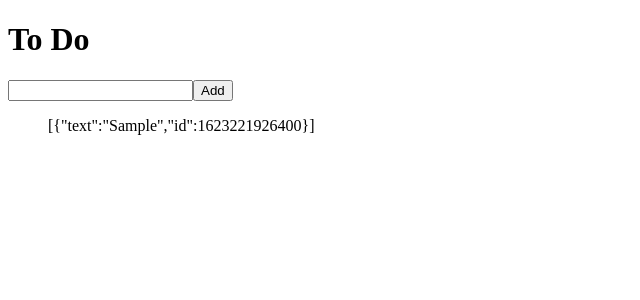
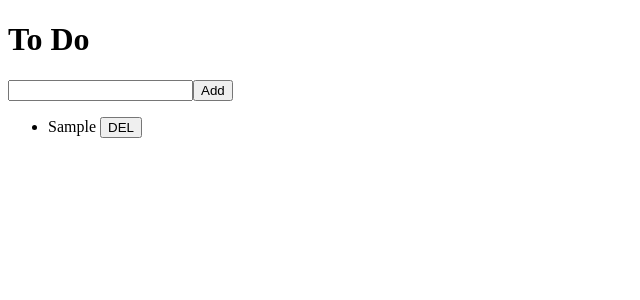
Before and after one commit to nickkies/vanilla-redux, a React (Create React App) app: page / in a window 1280 px wide. Both pictures are taken after typing "Sample" into the empty fields and a click on the button "Add". Shown: the top 300 px of the page, without its empty margins (0-640 px from the left). Built offline with nearby package versions, Linux system fonts and the light colour scheme.

Commit message:
delete to do

```diff
--- /dev/null
+++ b/src/component/ToDo.js
@@ -0,0 +1,19 @@
+import React from 'react';
+import {connect} from "react-redux";
+import {actionCreators} from "../store";
+
+function ToDo({ text, onBtnClick }) {
+    return (
+        <li>
+            {text} <button onClick={onBtnClick}>DEL</button>
+        </li>
+    );
+}
+
+function mapDispatchToProps(dispatch, ownProps) {
+    return {
+        onBtnClick: () => dispatch(actionCreators.deleteToDo(ownProps.id))
+    }
+}
+
+export default connect(null, mapDispatchToProps)(ToDo);
--- a/src/routes/Home.js
+++ b/src/routes/Home.js
@@ -1,6 +1,7 @@
 import React, {useState} from 'react';
 import {connect} from "react-redux";
 import {actionCreators} from "../store";
+import ToDo from '../component/ToDo'
 
 function Home({ toDos, addToDo }) {
     const [text, setText] = useState('');
@@ -19,7 +20,7 @@
                 <input type="text" value={text} onChange={onChange}/>
                 <button>Add</button>
             </form>
-            <ul>{JSON.stringify(toDos)}</ul>
+            <ul>{toDos.map(toDo => <ToDo {...toDo} key={toDo.id}/>)}</ul>
         </>
     )
 }
--- a/src/store.js
+++ b/src/store.js
@@ -13,7 +13,7 @@
 const deleteToDo = id => {
     return {
         type: DELETE,
-        id
+        id: parseInt(id)
     };
 };
 
```
